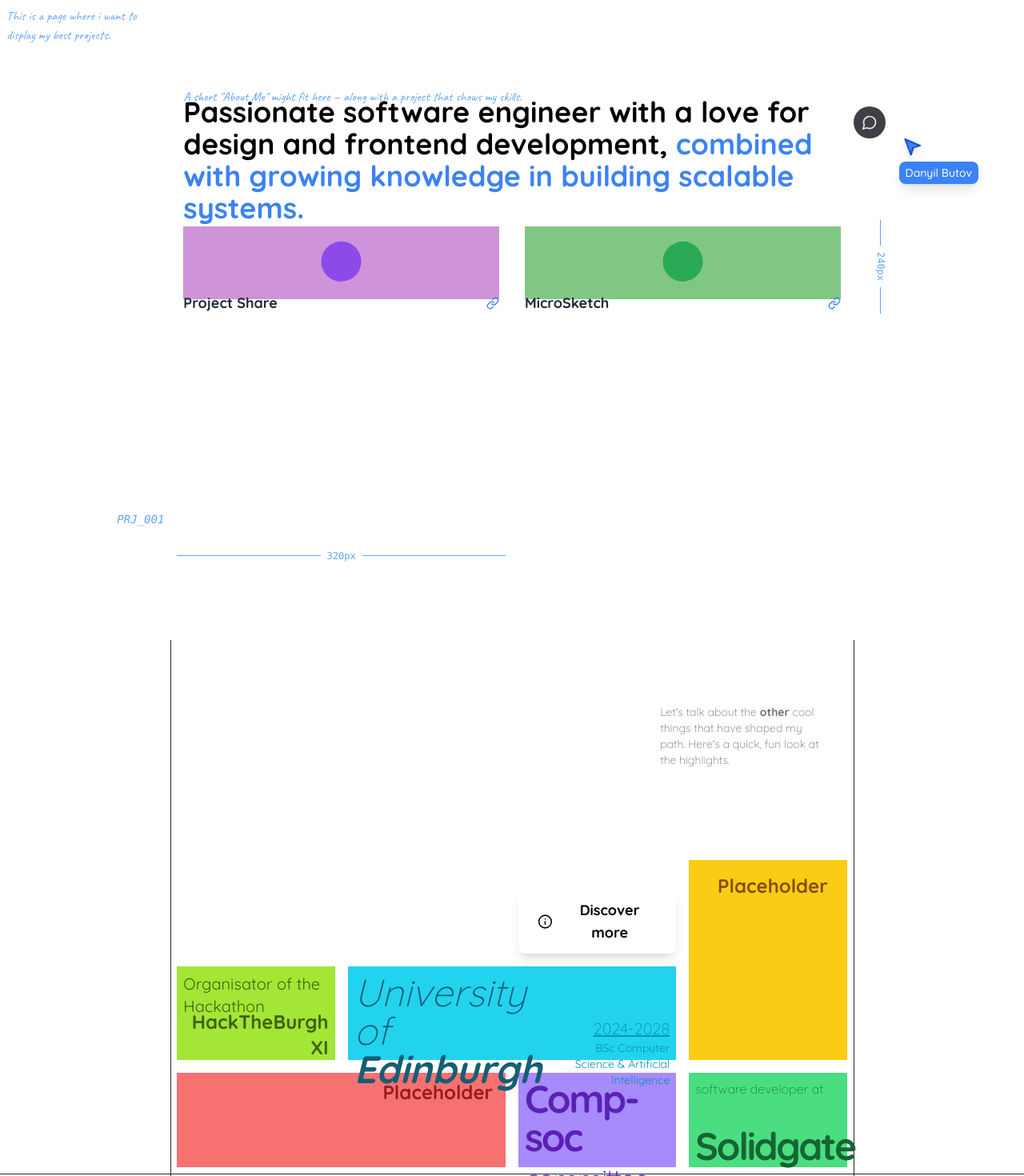
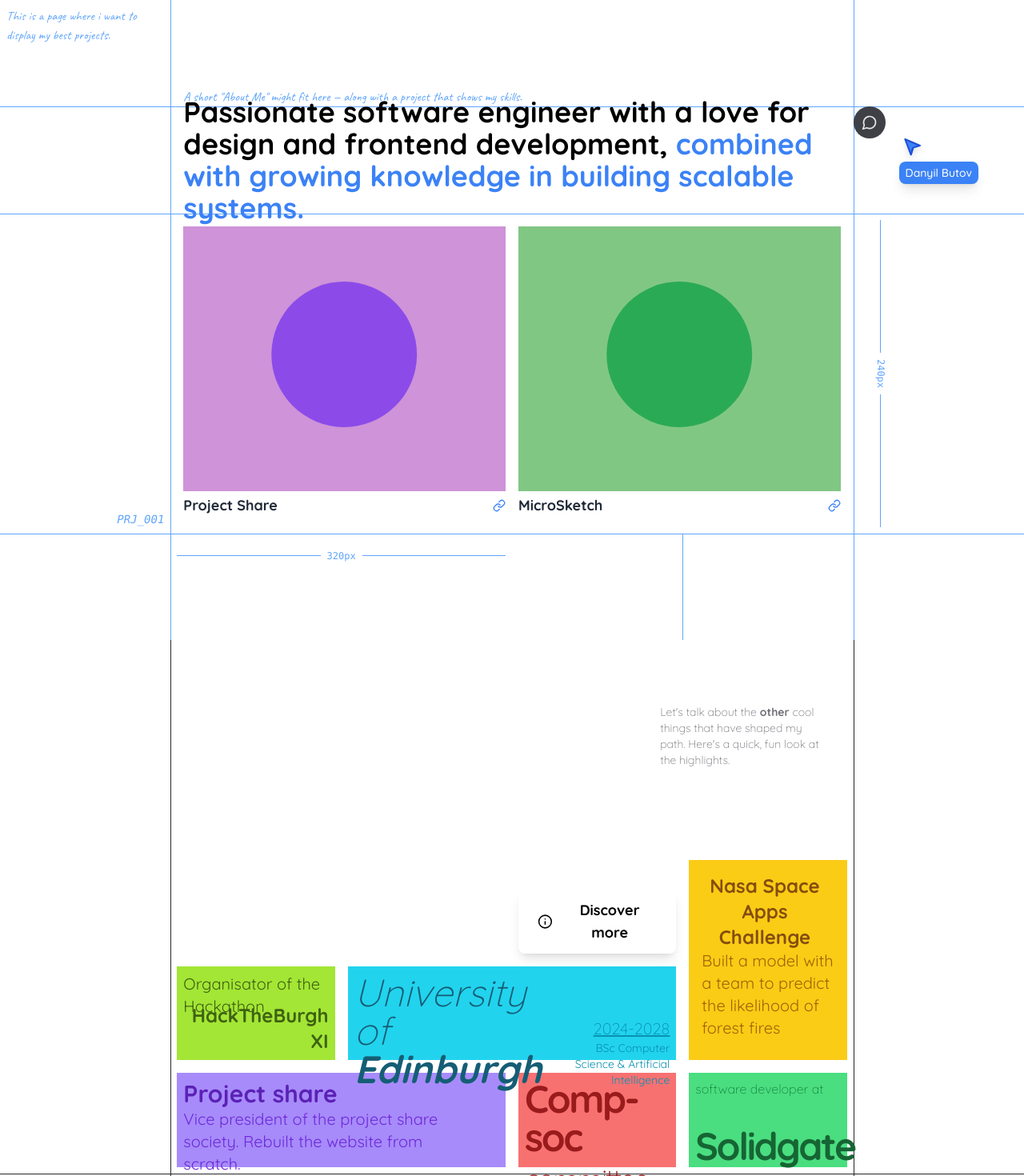
Before and after one commit to HJyup/hjyup-personal-page, a Next.js app: page / in a window 1280 px wide. Shown: the part 800-2270 px from the top of the page at 80% size. Built offline with nearby package versions, Linux system fonts and the light colour scheme.

Commit message:
fix: fix project cards and add constants for blocks

```diff
--- a/src/components/module/experience-box.tsx
+++ b/src/components/module/experience-box.tsx
@@ -33,11 +33,8 @@ const ExperienceBox = ({
 };
 
 export const CompSocBox = ({ className }: { className?: string }) => (
-  <ExperienceBox
-    className={cn('flex', className)}
-    backgroundColor="bg-violet-400"
-  >
-    <p className="text-violet-800 font-semibold text-5xl tracking-tighter p-2">
+  <ExperienceBox className={cn('flex', className)} backgroundColor="bg-red-400">
+    <p className="text-red-800 font-semibold text-5xl tracking-tighter p-2">
       Comp-soc <span className="text-4xl font-extralight">committee</span>
     </p>
   </ExperienceBox>
@@ -82,7 +79,7 @@ export const HackathonBox = ({ className }: { className?: string }) => (
     <p className="row-start-1 text-lime-800 text-xl p-2">
       Organisator of the Hackathon
     </p>
-    <p className="text-lime-800 font-bold text-2xl text-end self-end row-start-2 pr-2">
+    <p className="text-lime-800 font-bold text-2xl text-end self-end row-start-2 p-2">
       HackTheBurgh XI
     </p>
   </ExperienceBox>
@@ -90,22 +87,29 @@ export const HackathonBox = ({ className }: { className?: string }) => (
 
 export const EmptyBox = ({ className }: { className?: string }) => (
   <ExperienceBox
-    className={cn('flex flex-col p-4', className)}
+    className={cn('flex flex-col justify-between p-4', className)}
     backgroundColor="bg-yellow-400"
   >
-    <p className="text-yellow-800 font-bold text-2xl text-end self-end row-start-2 pr-2">
-      Placeholder
+    <p className="text-yellow-800 font-bold text-2xl text-center row-start-2 pr-2">
+      Nasa Space Apps Challenge
+    </p>
+    <p className="text-yellow-700 text-xl mb-5">
+      Built a model with a team to predict the likelihood of forest fires
     </p>
   </ExperienceBox>
 );
 
 export const RedBox = ({ className }: { className?: string }) => (
   <ExperienceBox
-    className={cn('p-2 grid-cols-2', className)}
-    backgroundColor="bg-red-400"
+    className={cn('p-2 grid-cols-2 flex justify-around flex-col', className)}
+    backgroundColor="bg-violet-400"
   >
-    <p className="text-red-800 font-bold text-2xl text-end self-end row-start-2 pr-2">
-      Placeholder
+    <p className="text-violet-800 font-bold text-3xl row-start-2 pr-2">
+      Project share
+    </p>
+    <p className="text-violet-700 text-xl w-5/6">
+      Vice president of the project share society. Rebuilt the website from
+      scratch.
     </p>
   </ExperienceBox>
 );
--- a/src/components/module/projects-section.tsx
+++ b/src/components/module/projects-section.tsx
@@ -59,18 +59,16 @@ const ProjectsSection = ({ className }: ProjectsSectionProps) => {
         </span>
       </div>
 
-      {PROJECT_CARDS.map(project => (
-        <div
-          key={project.title}
-          className={`${project.gridPosition} flex items-center justify-center p-4`}
-        >
+      <div className="col-start-2 row-start-3 col-span-4 row-span-3 flex gap-4 p-4">
+        {PROJECT_CARDS.map((project, index) => (
           <AnimatedCard
+            key={index}
             title={project.title}
             theme={project.theme}
             className="w-full h-full"
           />
-        </div>
-      ))}
+        ))}
+      </div>
 
       <AnimatedCursor
         className="animated-cursor col-start-6 row-start-2 self-center justify-self-center"
--- a/src/const/layout-configs.ts
+++ b/src/const/layout-configs.ts
@@ -12,14 +12,14 @@ export const HERO_LAYOUT_CONFIG = {
 export const PROJECTS_LAYOUT_CONFIG = {
   backgroundColor: 'bg-white',
   verticalLines: [
-    { position: 2, color: 'bg-blue-300' },
-    { position: 6, color: 'bg-blue-300' },
-    { position: 5, color: 'bg-blue-300', start: 6 },
+    { position: 2, color: 'bg-blue-400' },
+    { position: 6, color: 'bg-blue-400' },
+    { position: 5, color: 'bg-blue-400', start: 6 },
   ] as LineConfig[],
   horizontalLines: [
-    { position: 2, color: 'bg-blue-300' },
-    { position: 3, color: 'bg-blue-300' },
-    { position: 6, color: 'bg-blue-300' },
+    { position: 2, color: 'bg-blue-400' },
+    { position: 3, color: 'bg-blue-400' },
+    { position: 6, color: 'bg-blue-400' },
   ] as LineConfig[],
 };
 
```
